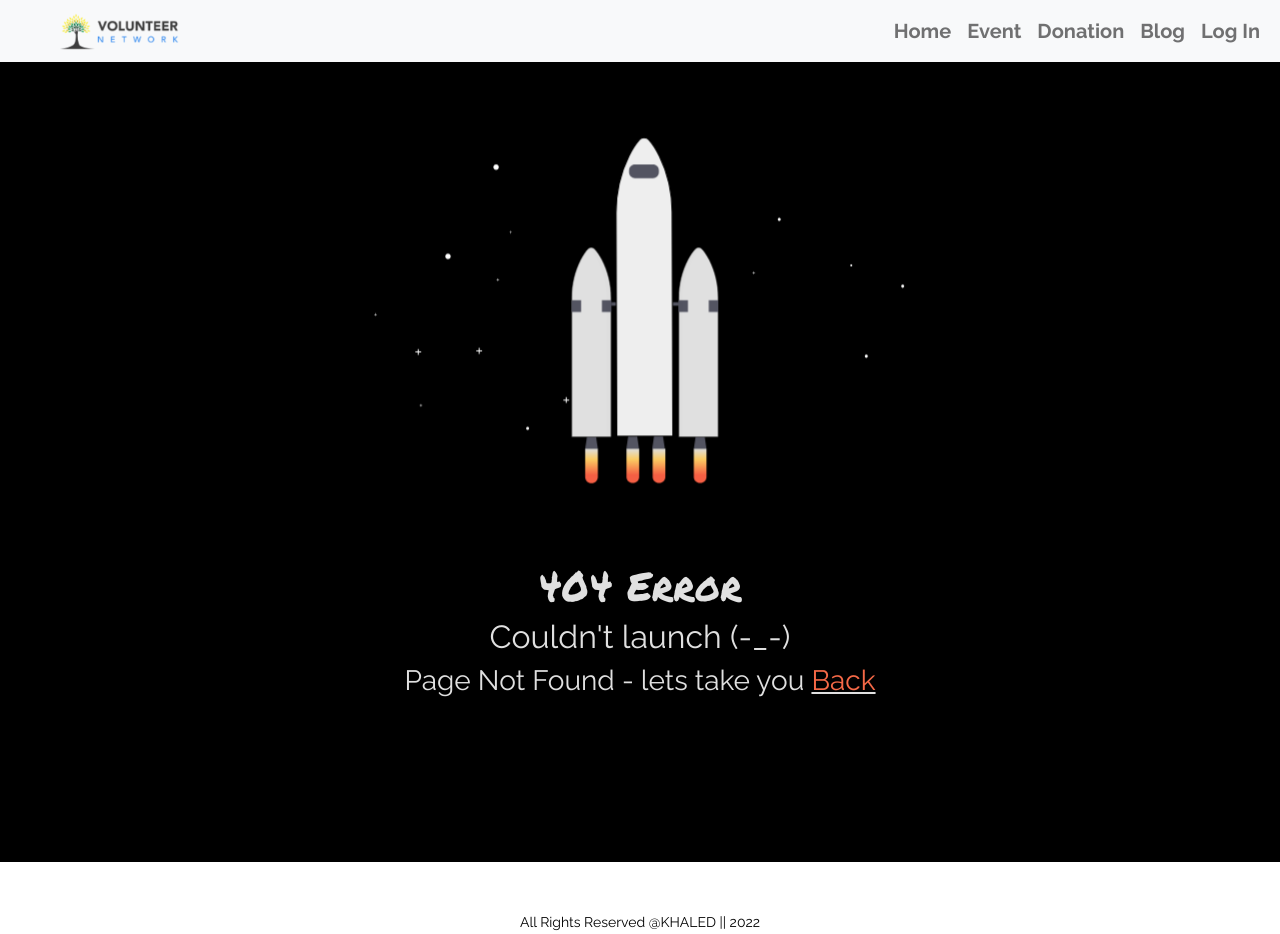
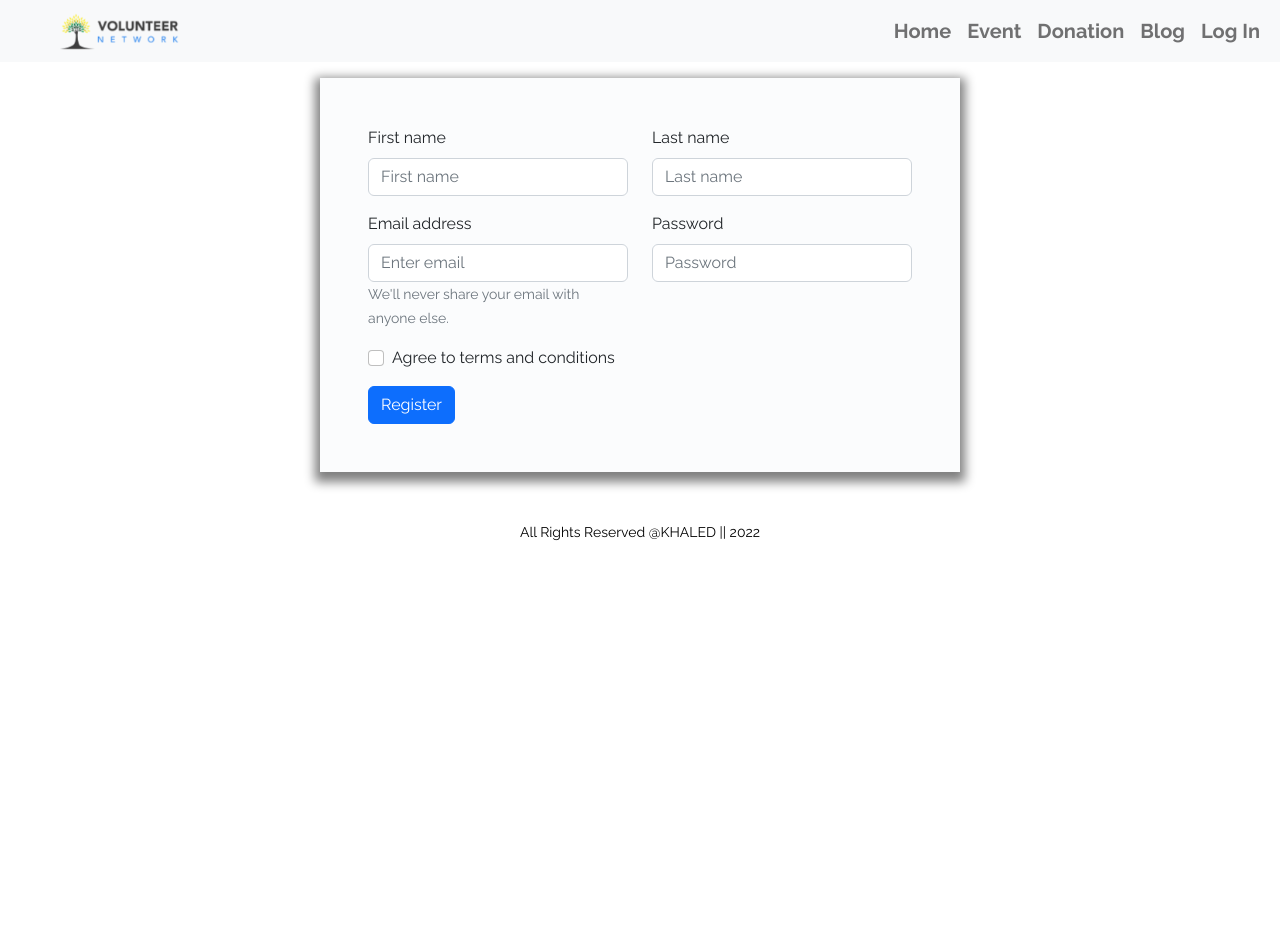
Before and after one commit to khaled39ab/Volunteer-Network-Fontend, a React (Create React App) app: page /register in a window 1280 px wide. Before the commit this address had no page. After the commit the page ends 800 px from the top, so only its background shows below. Built offline with nearby package versions, Linux system fonts and the light colour scheme.

Commit message:
created a register form

```diff
--- a/src/App.js
+++ b/src/App.js
@@ -7,6 +7,7 @@ import NotFound from './pages/Shared/NotFound/NotFound';
 import Footer from './pages/Shared/Footer/Footer';
 import Blog from './pages/Blog/Blog';
 import Login from './pages/Login/Login';
+import Register from './pages/Register/Register';
 
 function App() {
   return (
@@ -18,6 +19,7 @@ function App() {
         <Route path='/event' element={<Event></Event>}></Route>
         <Route path='/blog' element={<Blog></Blog>}></Route>
         <Route path='/login' element={<Login></Login>}></Route>
+        <Route path='/register' element={<Register></Register>}></Route>
         <Route path='*' element={<NotFound></NotFound>} ></Route>
       </Routes>
       <Footer></Footer>
--- a/src/pages/Home/Home.js
+++ b/src/pages/Home/Home.js
@@ -7,6 +7,7 @@ const Home = () => {
     return (
         <div>
             <PageTitle title='Home'></PageTitle>
+
             <div className='text-center my-5 heading'>
                 <h1>I GROW BY HELPING PEOPLE IN NEED.</h1>
                 <Form className="d-flex w-50 mx-auto">
--- a/src/pages/Login/Login.js
+++ b/src/pages/Login/Login.js
@@ -1,7 +1,8 @@
+import React from 'react';
+import { Link } from "react-router-dom";
 import { FontAwesomeIcon } from '@fortawesome/react-fontawesome';
 import { faGoogle } from '@fortawesome/free-brands-svg-icons';
 import { faUser, faLock, faChevronRight } from '@fortawesome/free-solid-svg-icons';
-import React from 'react';
 import './Login.css';
 
 const Login = () => {
@@ -20,8 +21,8 @@ const Login = () => {
                                 <input type="password" className="login__input" placeholder="Password" />
                             </div>
                             <button className=" login__submit">
-                                <span className="button__text">Log In Now</span>
-                                <FontAwesomeIcon className='button__icon' icon={faChevronRight} />
+                                Log In Now <FontAwesomeIcon className='button__icon' icon={faChevronRight} />
+
                             </button>
                         </form>
                         <div className="social-login">
@@ -29,6 +30,9 @@ const Login = () => {
                             <div className="social-icons">
                                 <FontAwesomeIcon className='social-login__icon' icon={faGoogle}></FontAwesomeIcon>
                             </div>
+                            <Link to={'/register'}
+                                className='text-decoration-underline text-light'
+                            >Create an account?</Link>
                         </div>
                     </div>
                     <div className="screen__background">
--- /dev/null
+++ b/src/pages/Register/Register.css
@@ -0,0 +1,6 @@
+.register{
+    /* background-color: rgb(243, 242, 242); */
+    background-color: #fbfcfd;
+    /* border: 10px solid gray; */
+    box-shadow: 0px 5px 10px 5px gray;
+}
--- /dev/null
+++ b/src/pages/Register/Register.js
@@ -0,0 +1,80 @@
+import React from 'react';
+import { useState } from 'react';
+import Button from 'react-bootstrap/Button';
+import Col from 'react-bootstrap/Col';
+import Form from 'react-bootstrap/Form';
+import Row from 'react-bootstrap/Row';
+import './Register.css';
+
+function Register() {
+    const [validated, setValidated] = useState(false);
+
+    const handleSubmit = (event) => {
+        const form = event.currentTarget;
+        if (form.checkValidity() === false) {
+            event.preventDefault();
+            event.stopPropagation();
+        }
+
+        setValidated(true);
+    };
+
+    return (
+        <div className='w-50 mx-auto p-5 m-3 register'>
+            <Form noValidate validated={validated} onSubmit={handleSubmit}>
+                <Row className="mb-3">
+                    <Form.Group as={Col} md="6" controlId="validationCustom01">
+                        <Form.Label>First name</Form.Label>
+                        <Form.Control
+                            required
+                            type="text"
+                            placeholder="First name"
+                        />
+                        <Form.Control.Feedback>Looks good!</Form.Control.Feedback>
+                    </Form.Group>
+                    <Form.Group as={Col} md="6" controlId="validationCustom02">
+                        <Form.Label>Last name</Form.Label>
+                        <Form.Control
+                            required
+                            type="text"
+                            placeholder="Last name"
+                        />
+                        <Form.Control.Feedback>Looks good!</Form.Control.Feedback>
+                    </Form.Group>
+                </Row>
+                <Row className="mb-3">
+                    <Form.Group as={Col} md="6" controlId="formBasicEmail">
+                        <Form.Label>Email address</Form.Label>
+                        <Form.Control
+                            required
+                            type="email"
+                            placeholder="Enter email" />
+                        <Form.Text className="text-muted">
+                            We'll never share your email with anyone else.
+                        </Form.Text>
+                    </Form.Group>
+
+                    <Form.Group as={Col} md="6" controlId="formBasicPassword">
+                        <Form.Label>Password</Form.Label>
+                        <Form.Control
+                            required
+                            type="password"
+                            placeholder="Password" />
+                    </Form.Group>
+                </Row>
+                <Form.Group className="mb-3">
+                    <Form.Check
+                        required
+                        label="Agree to terms and conditions"
+                        feedback="You must agree before submitting."
+                        feedbackType="invalid"
+                    />
+                </Form.Group>
+                <Button type="submit">Register</Button>
+            </Form>
+        </div >
+    );
+}
+
+
+export default Register;
```
Also changed, not shown: src/images/draw1.webp (added).
